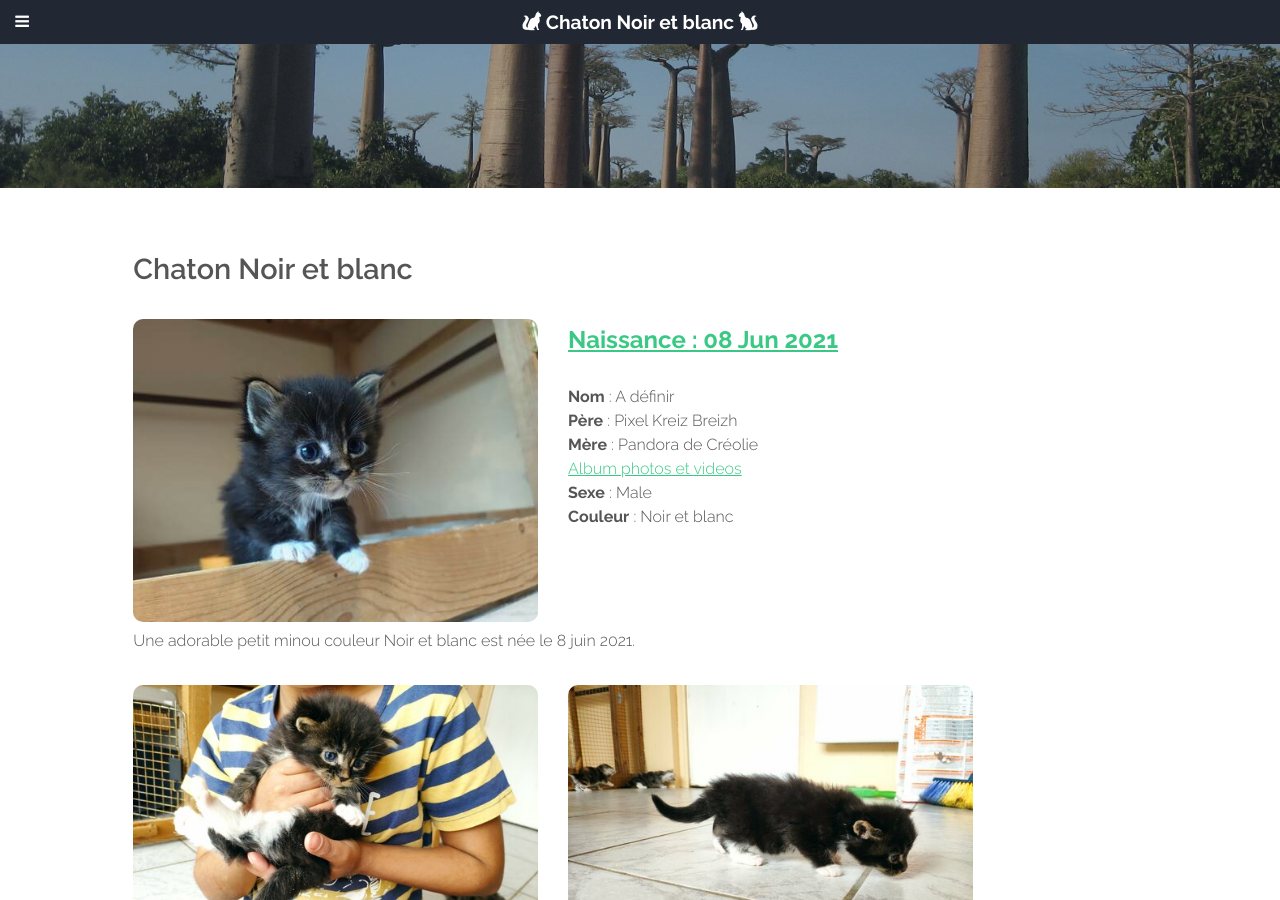
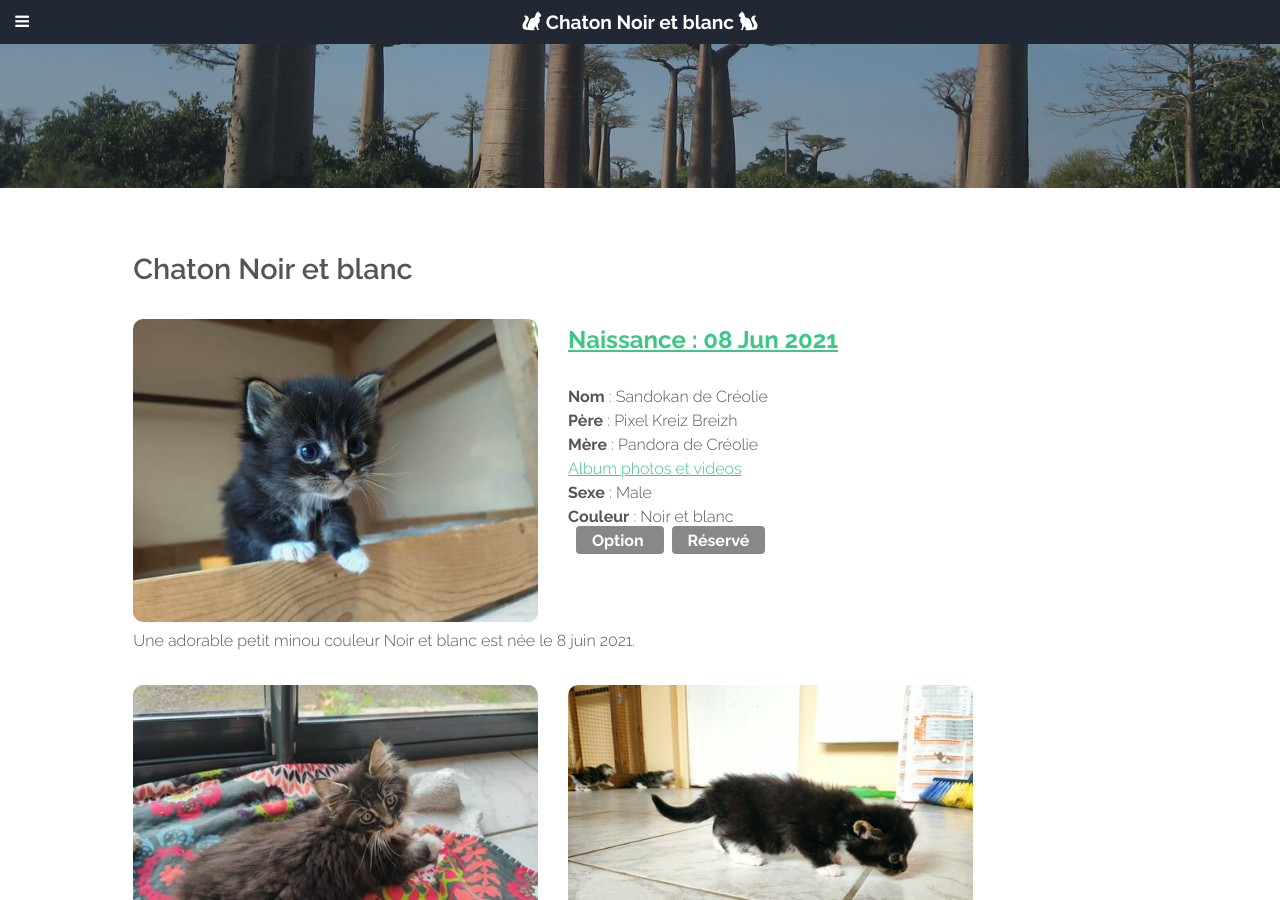
Before and after one commit to jbourcie/creolie, a Jekyll site: the page built from _posts/2021-08-06-portee15-chaton4.md, in a window 1280 px wide and 900 px high. Built offline with Jekyll 4.4.1, drawn with Linux system fonts in a browser that asks for light colours; some web fonts are replaced.

Commit message:
update photos and names

```diff
--- a/_posts/2021-08-06-portee15-chaton4.md
+++ b/_posts/2021-08-06-portee15-chaton4.md
@@ -10,12 +10,12 @@ naissance: 2021-06-08
 photos: [portee15_4_1.jpg, portee15_4_2.jpg, portee15_4_3.jpg, portee15_4_4.jpg, portee15_4_5.jpg, portee15_4_6.jpg, portee15_4_7.jpg ]
 sexe : Male
 porteeId : Portee15
-reserve : false
-option : false
+reserve : true
+option : true
 vendu : false
 album : https://photos.app.goo.gl/5NHeuWbQwLNW9WQS9
 couleur : Noir et blanc
-name : A définir
+name : Sandokan de Créolie
 photo : portee15_4_6.jpg
 ---
 
```
Also changed, not shown: _posts/2021-08-06-portee15-chaton1.md (+2 -2 lines), _posts/2021-08-06-portee15-chaton3.md (+1 -1 lines), photos/portee15_1_1.jpg, photos/portee15_1_1_back.jpg (added), photos/portee15_2_1.jpg, photos/portee15_2_1_back.jpg (added), photos/portee15_3_1.jpg, photos/portee15_3_1_back.jpg (added), photos/portee15_4_1.jpg, photos/portee15_4_1_back.jpg (added).
